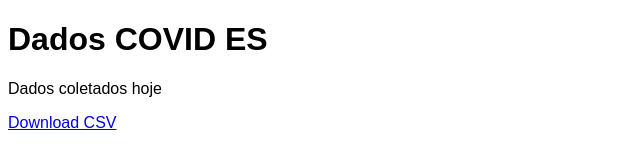
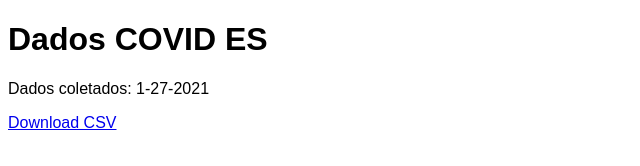
Before and after one commit to marcellalcs/covid-es-data, a website: page csv/index.html in a window 1280 px wide. Shown: the full height of the page, 0-640 px from the left. Drawn offline with Linux system fonts and the light colour scheme.

Commit message:
adjusts index content

```diff
--- a/csv/index.html
+++ b/csv/index.html
@@ -13,11 +13,12 @@
     <body>
       <h1>Dados COVID ES</h1>
 
-      <p>Dados coletados hoje</p>
+
       <script>
         var today = new Date().toLocaleDateString().split("/").join("-")
+        document.body.innerHTML += `<p>Dados coletados: ${today}</p>`
         var url = `${today}-ES.csv`
-        document.body.innerHTML += `<a href=${url} download='dados'>Download CSV</a>`;
+        document.body.innerHTML += `<a href=${url} download='dados-${url}'>Download CSV</a>`;
       </script>
 
     </body>
```
